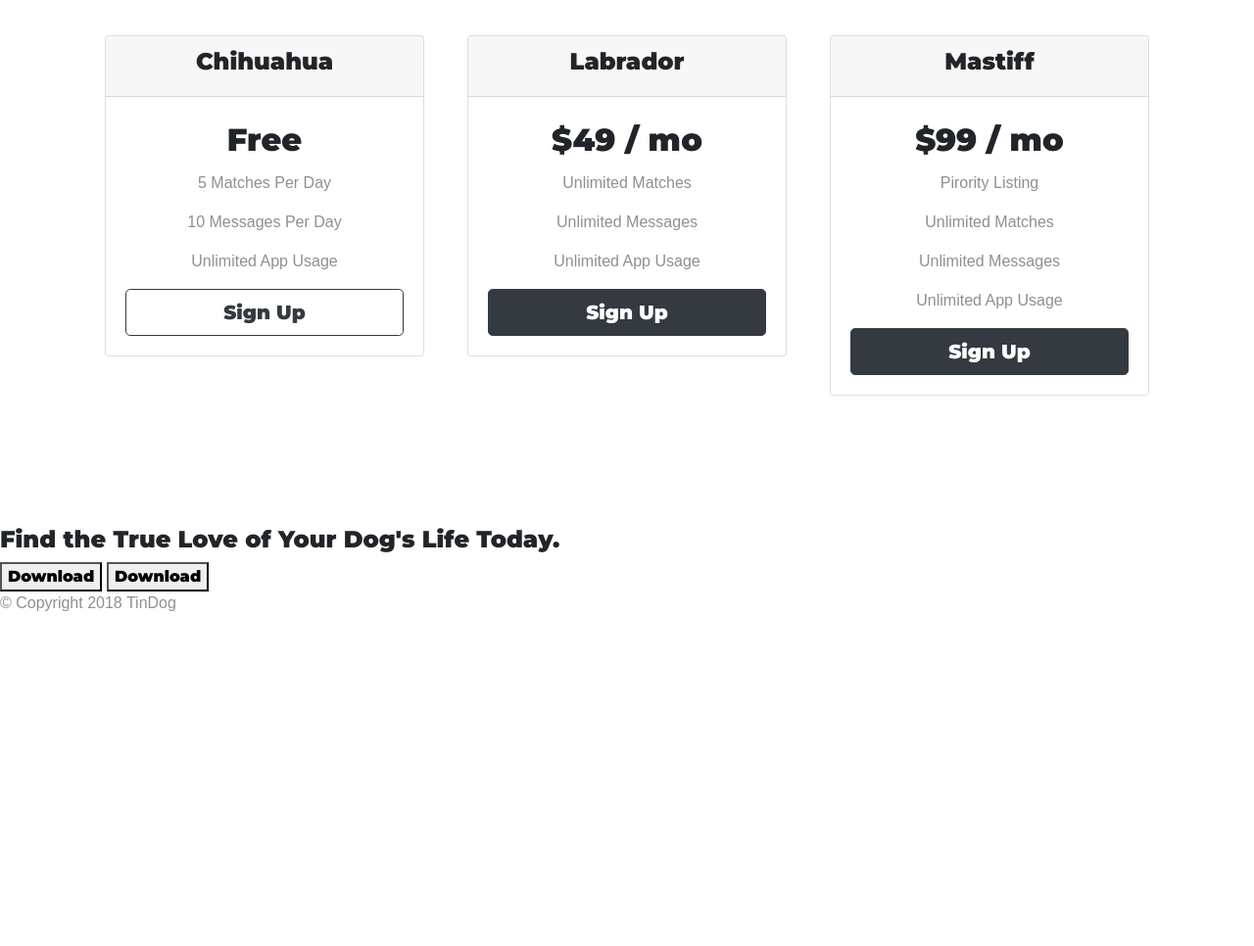
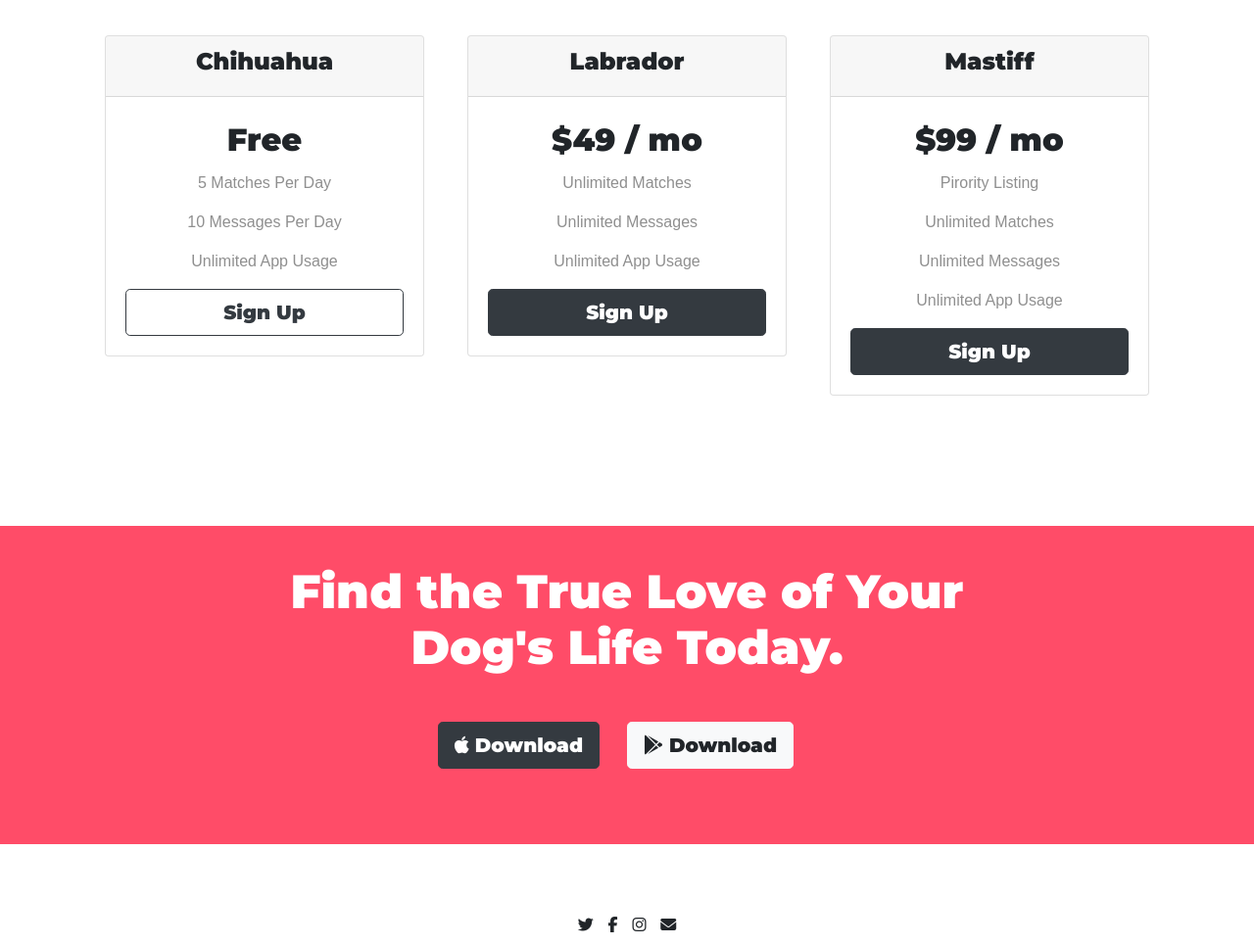
Before and after one commit to squintas/web_development_bootcamp, a plain HTML site: page 4º Exercício - TinDog/index.html in a window 1280 px wide. Shown: the part 1834-2800 px from the top of the page at 98% size. Before the commit the page ends 2478 px from the top, so only its background shows below. Drawn offline with nearby package versions, Linux system fonts and the light colour scheme.

Commit message:
Adicionei CTA Buttons e FOOTER.

```diff
--- a/4º Exercício - TinDog/css/styles.css
+++ b/4º Exercício - TinDog/css/styles.css
@@ -2,9 +2,7 @@
   background-color: #ff4c68;
 }
 
-
-
-body{
+body {
   font-family: 'Montserrat', sans-serif;
 }
 
@@ -15,7 +13,7 @@ h1 {
   line-height: 1.5;
 }
 
-h2{
+h2 {
   font-family: 'Montserrat', sans-serif;
   line-height: 1.5;
 }
@@ -25,48 +23,41 @@ h3 {
   font-size: 1.5rem;
 }
 
-p{
+p {
   color: #8f8f8f;
   font-family: 'Montserrat-Bold', sans-serif;
 }
-
 
 .container-fluid {
   padding: 3% 15% 7%;
 }
 
-
 /* Navigation Bar */
-
-.navbar{
+.navbar {
   padding: 0 0 4.5rem;
 }
 
-.navbar-brand{
+.navbar-brand {
   font-family: "Ubuntu";
   font-size: 2.5rem;
   font-weight: bold;
 }
 
-.nav-item{
+.nav-item {
   padding: 0 18px;
 }
 
-.nav-link{
+.nav-link {
   font-size: 1.2rem;
   font-family: "Montserrat-Light", sans-serif;
 }
 
 /* Download Buttons */
-
-
 .download-button {
-margin: 5% 3% 5% 0;
+  margin: 5% 3% 5% 0;
 }
 
-
 /* Main Image */
-
 .main-image {
   transform: rotate(25deg);
   width: 60%;
@@ -74,9 +65,7 @@ margin: 5% 3% 5% 0;
   right: 30%;
 }
 
-
 /* Feature Section */
-
 #features {
   text-align: center;
   padding: 7% 15%;
@@ -85,29 +74,28 @@ margin: 5% 3% 5% 0;
   z-index: 1;
 }
 
-.feature-box{
+.feature-box {
   text-align: center;
   padding: 4.5%;
 }
 
-.feature-icons{
+.feature-icons {
   color: #ef8172;
   margin-bottom: 1rem;
 }
 
-.feature-icons:hover{
+.feature-icons:hover {
   color: #ff4c68;
 }
 
 /* Testimonials / Press */
-
 #testimonials {
   text-align: center;
   background-color: #ef8172;
   color: #fff;
 }
 
-.carousel-item{
+.carousel-item {
   padding: 7% 15%;
 }
 
@@ -117,25 +105,45 @@ margin: 5% 3% 5% 0;
   padding-bottom: 3%;
 }
 
-.testimonial-image{
+.testimonial-image {
   border-radius: 100%;
   width: 10%;
   margin: 20px;
 }
 
-.press-image{
+.press-image {
   width: 15%;
   margin: 20px 20px 50px;
 }
 
-
 /* Pricing Section */
-
-
 #pricing {
   padding: 100px;
   text-align: center;
 }
+
 .pricing-column {
   padding: 3% 2%;
 }
+
+/* Call to Action */
+#cta {
+  background-color: #ff4c68;
+  padding: 3% 20%;
+  text-align: center;
+}
+
+.cta-text {
+  font-size: 3rem;
+  color: #fff;
+}
+
+/* Footer */
+#footer {
+  text-align: center;
+  padding: 5% 0%;
+}
+
+.footer-icons {
+  padding: 10px 5px;
+}
--- a/4º Exercício - TinDog/index.html
+++ b/4º Exercício - TinDog/index.html
@@ -61,7 +61,7 @@
       <div class="row">
 
         <div class="col-lg-6">
-          <h1>Meet new and interesting dogs nearby..</h1>
+          <h1>Meet new and interesting dogs nearby.</h1>
           <button type="button" class="btn btn-dark btn-lg download-button"><i class="fab fa-apple"></i> Download</button>
           <button type="button" class="btn btn-outline-light btn-lg download-button"><i class="fab fa-google-play"></i> Download</button>
         </div>
@@ -222,11 +222,12 @@
 
   <!-- Call to Action -->
 
+
   <section id="cta">
 
-    <h3>Find the True Love of Your Dog's Life Today.</h3>
-    <button type="button">Download</button>
-    <button type="button">Download</button>
+    <h3 class="cta-text">Find the True Love of Your Dog's Life Today.</h3>
+    <button type="button" class="btn btn-dark btn-lg download-button"><i class="fab fa-apple"></i> Download</button>
+    <button type="button" class="btn btn-light btn-lg download-button"><i class="fab fa-google-play"></i> Download</button>
 
   </section>
 
@@ -235,6 +236,10 @@
 
   <footer id="footer">
 
+    <i class="footer-icons fab fa-twitter"></i>
+    <i class="footer-icons fab fa-facebook-f"></i>
+    <i class="footer-icons fab fa-instagram"></i>
+    <i class="footer-icons fas fa-envelope"></i>
     <p>© Copyright 2018 TinDog</p>
 
   </footer>
```
